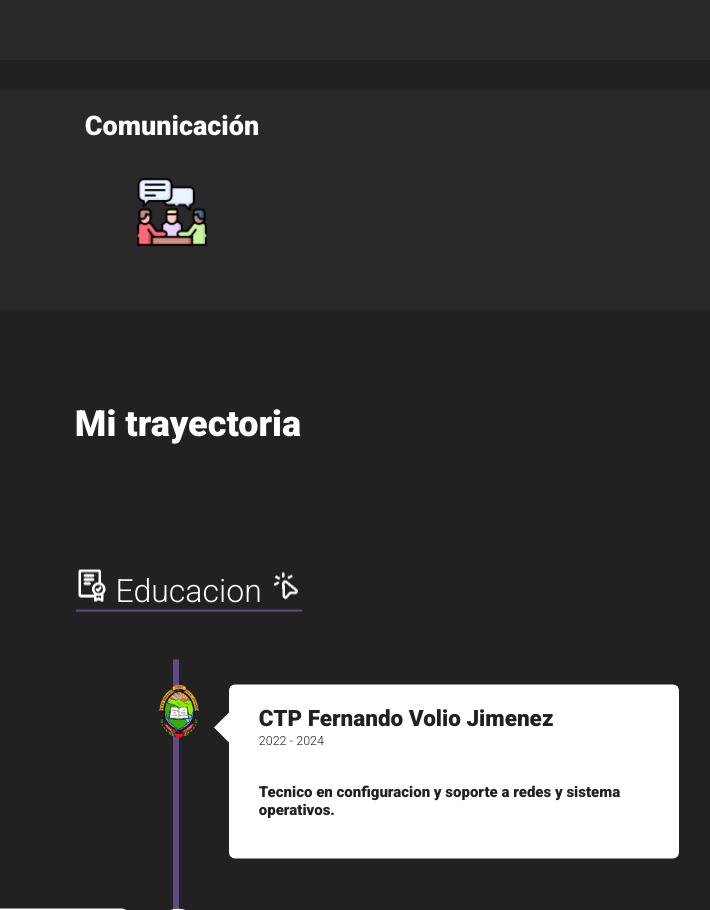
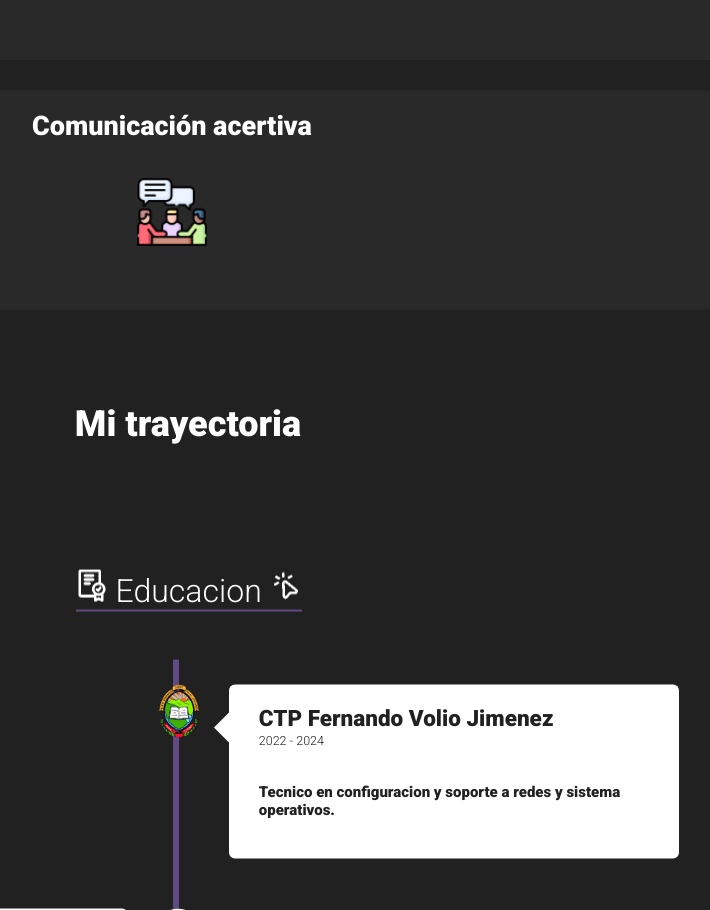
Before and after one commit to jhosuan15/jhosuan15, a plain HTML site: page Portafolio.html in a window 1280 px wide. Shown: the part 7550-8460 px from the top of the page, without its empty margins (452-1162 px from the left). Drawn offline with Linux system fonts and the light colour scheme.

Commit message:
Update Portafolio.html

```diff
--- a/Portafolio.html
+++ b/Portafolio.html
@@ -254,7 +254,7 @@
                     <img src="teamwork.png" alt="Imagen 5">
                 </div>
                 <div class="card">
-                    <h2>Comunicación</h2>
+                    <h2>Comunicación acertiva</h2>
                     <img src="conversation.png" alt="Imagen 6">
                 </div>
             </div>
```
